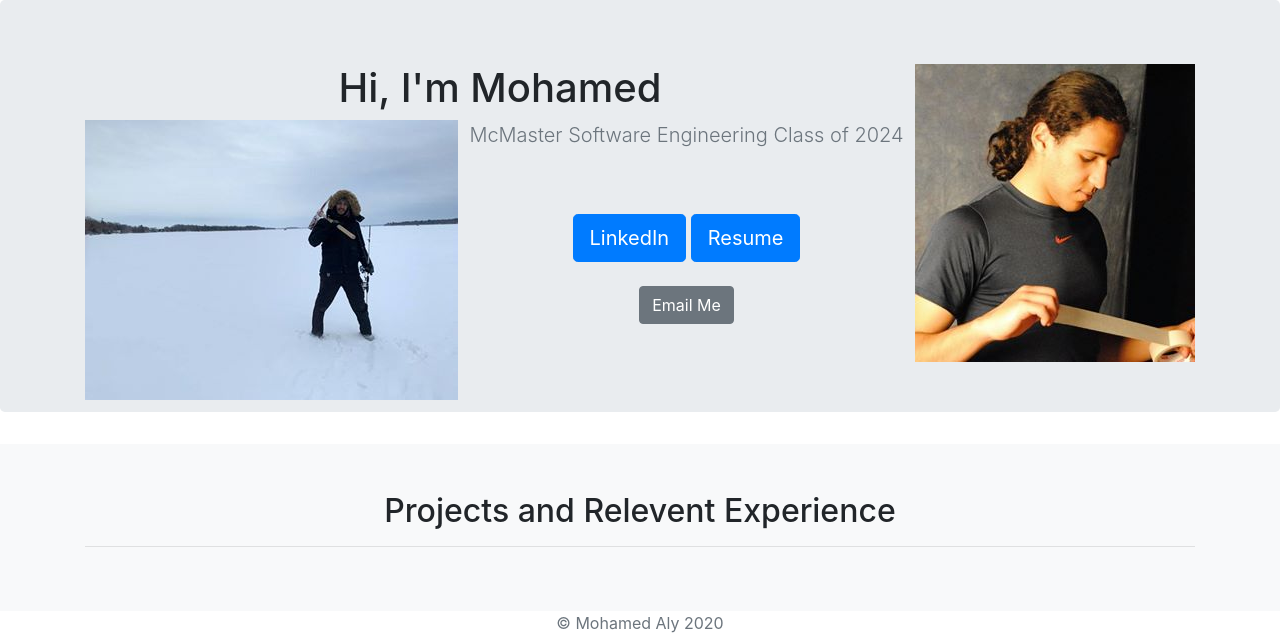
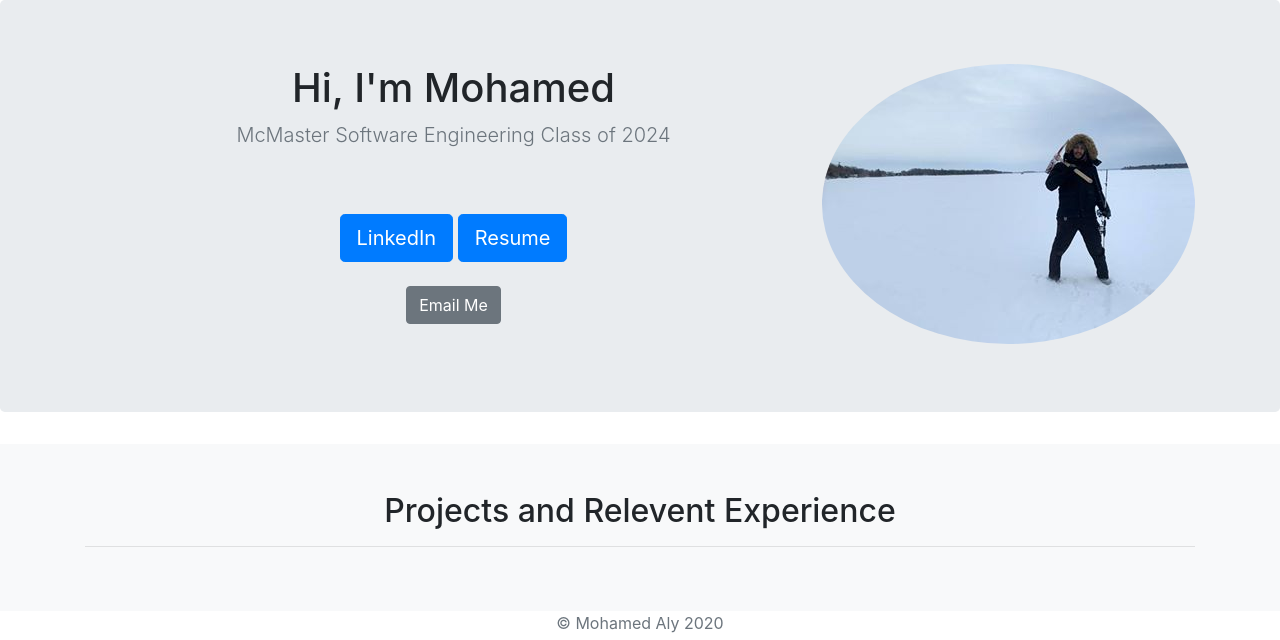
Before and after one commit to MohamedAly8/resumewebsite, a Django app: page / in a window 1280 px wide. Shown: the part 56-696 px from the top of the page. Run offline with Django 3.2, Linux system fonts and the light colour scheme; data that the repository does not hold is empty; some libraries are stand-ins or nearby versions.

Commit message:
fix profile pic 4

```diff
--- a/jobs/templates/jobs/home.html
+++ b/jobs/templates/jobs/home.html
@@ -76,15 +76,22 @@
   <section class="jumbotron text-center">
     <div class="container">
 
+    <head>
+    <style>
+    img {
+      border-radius: 50%;
+    }
+    </style>
+    </head>
 
+    <body>
 
-      <img class="img-fluid float-right" src="{% static 'profile.jpg' %}">
+    <img class="img-fluid float-right" src="{% static '117409751_624707004824681_3470197772142631901_n.jpg' %}">
 
-
+    </body>
 
       <h1 class="intro text-center">Hi, I'm Mohamed</h1>
 
-      <img class="img-fluid float-left" src="{% static '117409751_624707004824681_3470197772142631901_n.jpg' %}">
 
 
       <p class="lead text-muted">McMaster Software Engineering Class of 2024</p>
```
